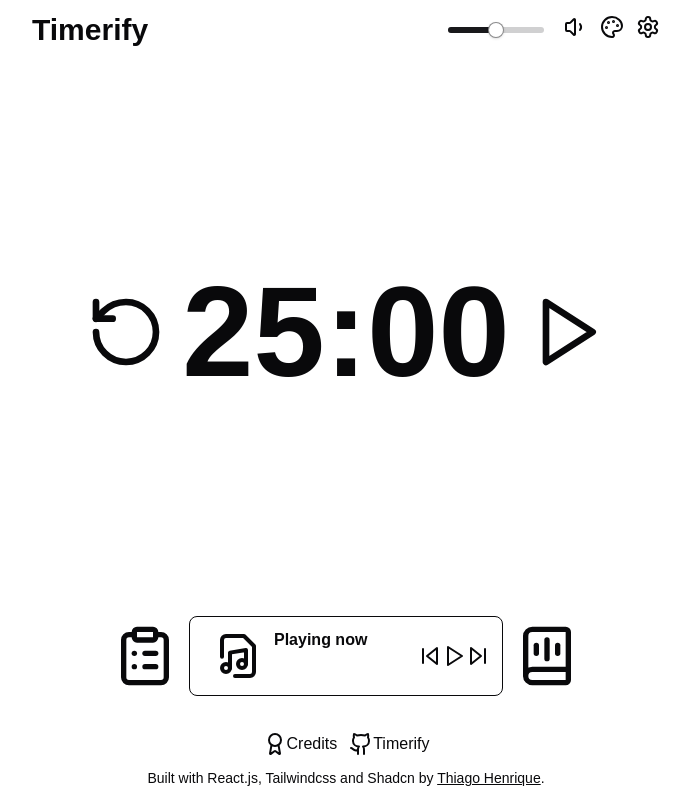
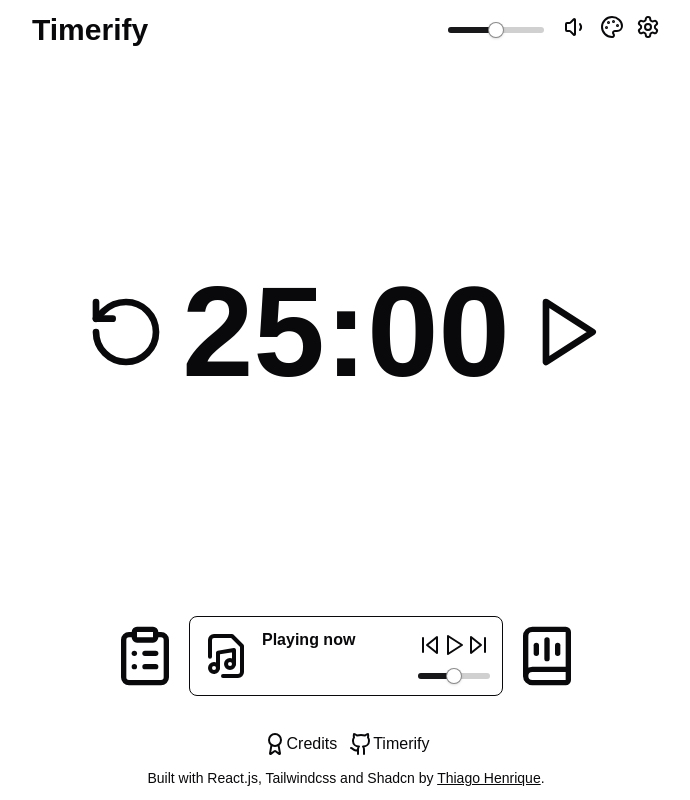
Before and after one commit to ythiago03/timerify, a Next.js app: page / in a window 1280 px wide. Shown: the whole page, without its empty margins (294-984 px from the left). Built offline with nearby package versions, Linux system fonts and the light colour scheme.

Commit message:
:sparkles: feat: add youtube link validations and create youtube volume control

```diff
--- a/src/app/layout.tsx
+++ b/src/app/layout.tsx
@@ -32,7 +32,7 @@
       >
         <ThemeProvider attribute="class" defaultTheme="system" enableSystem>
           {children}
-          <Toaster />
+          <Toaster richColors />
         </ThemeProvider>
       </body>
     </html>
--- a/src/components/template/Youtube.tsx
+++ b/src/components/template/Youtube.tsx
@@ -9,7 +9,15 @@
   PopoverTrigger,
 } from "../ui/popover";
 import { useEffect, useRef, useState } from "react";
-import { list } from "postcss";
+import { Slider } from "../ui/slider";
+import { toast } from "sonner";
+
+declare global {
+  interface Window {
+    onYouTubeIframeAPIReady: () => void;
+    YT: any;
+  }
+}
 
 const Youtube: React.FC = () => {
   const playerRef = useRef<any>(null);
@@ -48,9 +56,12 @@
   };
 
   const addVideo = async () => {
+    try {
       const url = new URL(videoUrl);
       const playlistId = url.searchParams.get("list");
       const videoId = url.searchParams.get("v");
+
+      if (!videoId && !playlistId) throw new Error("Invalid URL");
 
       if (playlistId) {
         await player.loadPlaylist({
@@ -60,10 +71,15 @@
       } else {
         await player.loadVideoById(videoId);
       }
+      player.setVolume(50);
       setIsPlaying(true);
-    console.log(player);
-
       updateVideo(player);
+    } catch (error) {
+      console.error("Error adding video:", error);
+      toast.error("Error on adding video", {
+        description: "Please insert a valid link to a youtube video",
+      });
+    }
   };
 
   const handlePlay = () => {
@@ -78,22 +94,28 @@
 
   const nexVideo = async () => {
     await player.nextVideo();
+    player.setVolume(50);
     updateVideo(player);
   };
 
   const previousVideo = async () => {
     await player.previousVideo();
+    player.setVolume(50);
     updateVideo(player);
   };
 
   const updateVideo = (player: any) => {
     const updatedVideo = player.getVideoData();
-    setVideoTitle(updatedVideo.title);
+    setVideoTitle(updatedVideo?.title);
+  };
+
+  const handleYoutubeVolume = (volume: number) => {
+    player.setVolume(volume);
   };
 
   return (
     <div className="flex items-center p-3 gap-3 h-20 w-1/4 rounded-lg border border-foreground">
-      <div id="youtube-player"></div>
+      <div className="hidden" id="youtube-player"></div>
       <Popover>
         <PopoverTrigger asChild>
           <button>
@@ -139,17 +161,31 @@
           </div>
         </div>
       </div>
+      <div className="flex flex-col gap-4">
         <div className="flex ml-auto">
           <button onClick={previousVideo}>
             <SkipBack />
           </button>
-        <button onClick={handlePlay}>{isPlaying ? <Pause /> : <Play />}</button>
+          <button onClick={handlePlay}>
+            {isPlaying ? <Pause /> : <Play />}
+          </button>
           <button onClick={nexVideo}>
             <SkipForward />
           </button>
+        </div>
+        <Slider
+          onValueChange={(e) => handleYoutubeVolume(e[0])}
+          defaultValue={[50]}
+          max={100}
+          step={1}
+          className="w-full mt-auto cursor-pointer"
+        />
       </div>
     </div>
   );
 };
 
 export default Youtube;
+function useToast(): { toast: any } {
+  throw new Error("Function not implemented.");
+}
```
Lines whose indentation alone changed are shown as unchanged.
